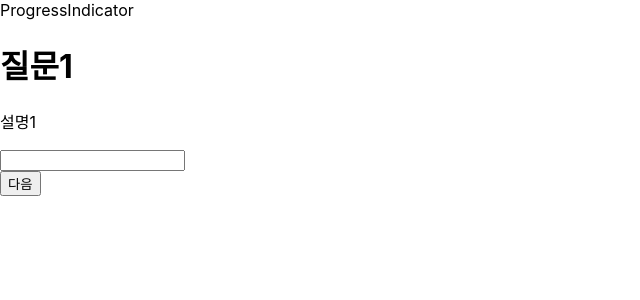
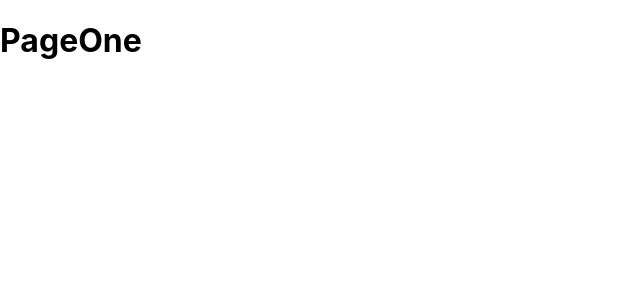
Before and after one commit to hyesom2/survey-pie, a React (Create React App) app in the folder survey-pie/: page / in a window 1280 px wide. Shown: the top 300 px of the page, without its empty margins (0-640 px from the left). Built offline with nearby package versions, Linux system fonts and the light colour scheme.

Commit message:
✨ Apply react-router - Chapter10-2. react-router 적용

```diff
--- a/survey-pie/package.json
+++ b/survey-pie/package.json
@@ -10,6 +10,7 @@
     "eslint-plugin-simple-import-sort": "^12.1.1",
     "react": "^18.3.1",
     "react-dom": "^18.3.1",
+    "react-router-dom": "^6.28.1",
     "react-scripts": "5.0.1",
     "web-vitals": "^4.2.4"
   },
--- a/survey-pie/src/App.js
+++ b/survey-pie/src/App.js
@@ -1,37 +1,39 @@
-import { useState } from 'react';
+// import { useState } from 'react';
+import { Route, Routes } from 'react-router-dom';
 
-import ProgressIndicator from './components/ProgressIndicator';
-import QuestionBox from './components/QuestionBox';
+import PageOne from './pages/pageOne';
+import PageTwo from './pages/PageTwo';
 
 export default function App() {
-  const questions = [
-    {
-      title: '질문1',
-      desc: '설명1',
-      type: 'text',
-      options: {},
-      required: false,
-    },
-    {
-      title: '질문2',
-      desc: '설명2',
-      type: 'text',
-      options: {},
-      required: false,
-    },
-    {
-      title: '질문3',
-      desc: '설명3',
-      type: 'text',
-      options: {},
-      required: false,
-    },
-  ];
-  const step = 0;
-  const [answers, setAnswers] = useState([]);
+  // const questions = [
+  //   {
+  //     title: '질문1',
+  //     desc: '설명1',
+  //     type: 'text',
+  //     options: {},
+  //     required: false,
+  //   },
+  //   {
+  //     title: '질문2',
+  //     desc: '설명2',
+  //     type: 'text',
+  //     options: {},
+  //     required: false,
+  //   },
+  //   {
+  //     title: '질문3',
+  //     desc: '설명3',
+  //     type: 'text',
+  //     options: {},
+  //     required: false,
+  //   },
+  // ];
+  // const step = 0;
+  // const [answers, setAnswers] = useState([]);
 
   return (
     <div className="App">
+      {/*
       <ProgressIndicator />
       <QuestionBox
         question={questions[step]}
@@ -47,7 +49,12 @@ export default function App() {
             return newAnswer;
           });
         }}
-      />
+        />
+      */}
+      <Routes>
+        <Route path="/" element={<PageOne />} />
+        <Route path="/two" element={<PageTwo />} />
+      </Routes>
     </div>
   );
 }
--- a/survey-pie/src/index.js
+++ b/survey-pie/src/index.js
@@ -1,13 +1,16 @@
-import "./index.css";
+import './index.css';
 
-import React from "react";
-import ReactDOM from "react-dom/client";
+import React from 'react';
+import ReactDOM from 'react-dom/client';
+import { BrowserRouter } from 'react-router-dom';
 
-import App from "./App";
+import App from './App';
 
-const root = ReactDOM.createRoot(document.getElementById("root"));
+const root = ReactDOM.createRoot(document.getElementById('root'));
 root.render(
   <React.StrictMode>
-    <App />
+    <BrowserRouter>
+      <App />
+    </BrowserRouter>
   </React.StrictMode>,
 );
--- /dev/null
+++ b/survey-pie/src/pages/PageOne/index.js
@@ -0,0 +1,3 @@
+export default function PageOne() {
+  return <h1>PageOne</h1>;
+}
--- /dev/null
+++ b/survey-pie/src/pages/PageTwo/index.js
@@ -0,0 +1,3 @@
+export default function PageTwo() {
+  return <h2>PageTwo</h2>;
+}
```
Also changed, not shown: 1 other file (tests, documents, lock files or other folders).
